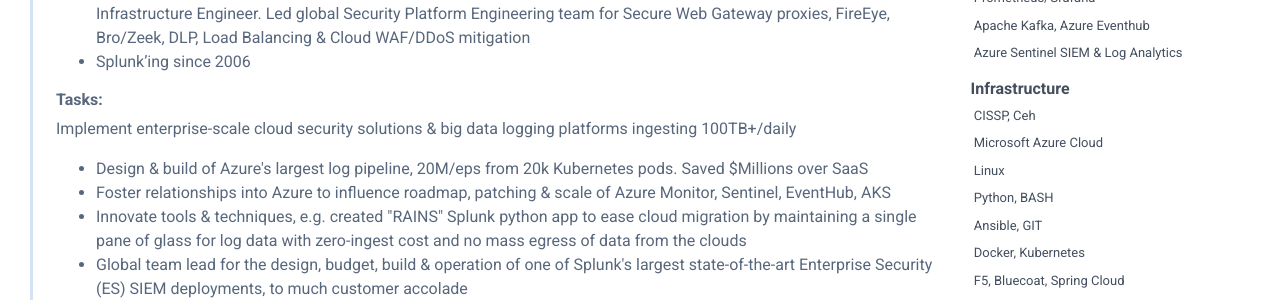
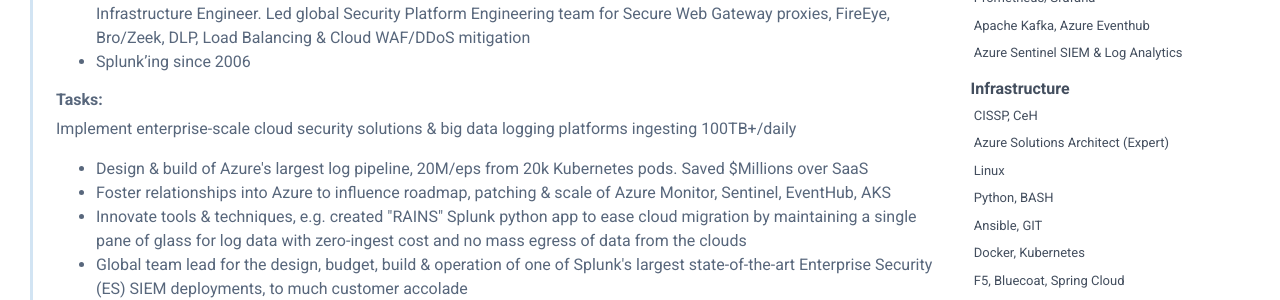
Before and after one commit to Hamy200/resume, a Jekyll site: the page built from index.markdown, in a window 1280 px wide. Shown: the part 516-816 px from the top of the page. Built offline with Jekyll 4.4.1, drawn with Linux system fonts in a browser that asks for light colours; nearby versions of some CDN libraries.

Commit message:
Update data.yml

```diff
--- a/_data/data.yml
+++ b/_data/data.yml
@@ -153,8 +153,8 @@ skills:
       - name: Azure Sentinel SIEM & Log Analytics
   - category: Infrastructure
     tools:
-      - name: CISSP, Ceh
-      - name: Microsoft Azure Cloud
+      - name: CISSP, CeH
+      - name: Azure Solutions Architect (Expert)
       - name: Linux
       - name: Python, BASH
       - name: Ansible, GIT
```
